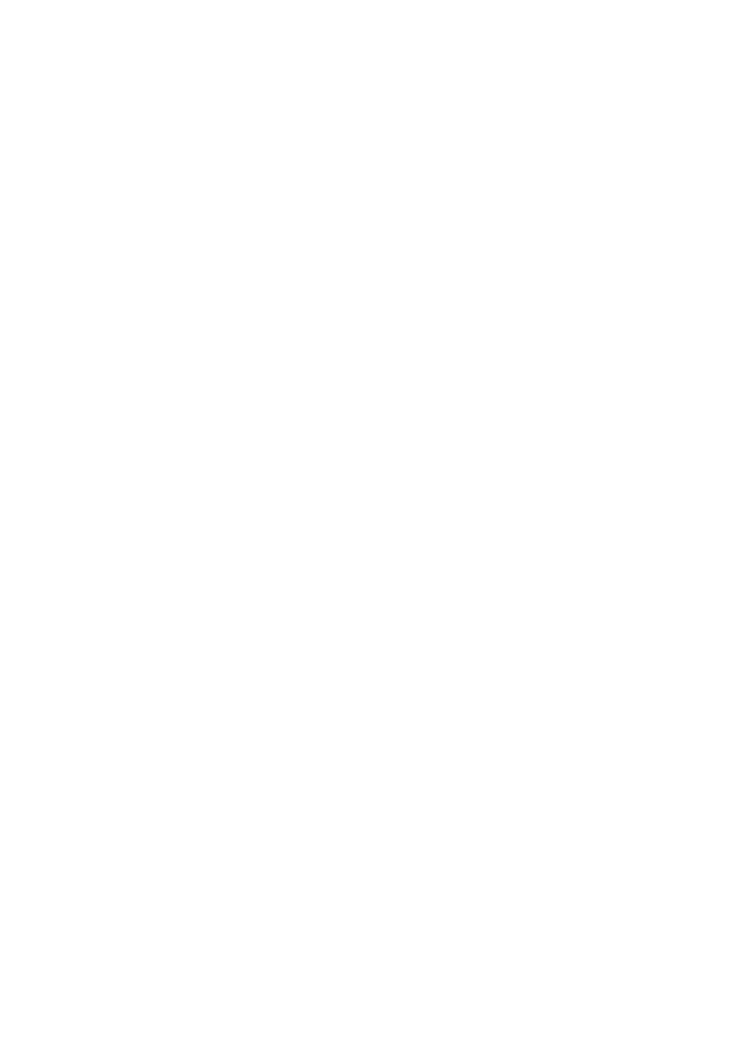
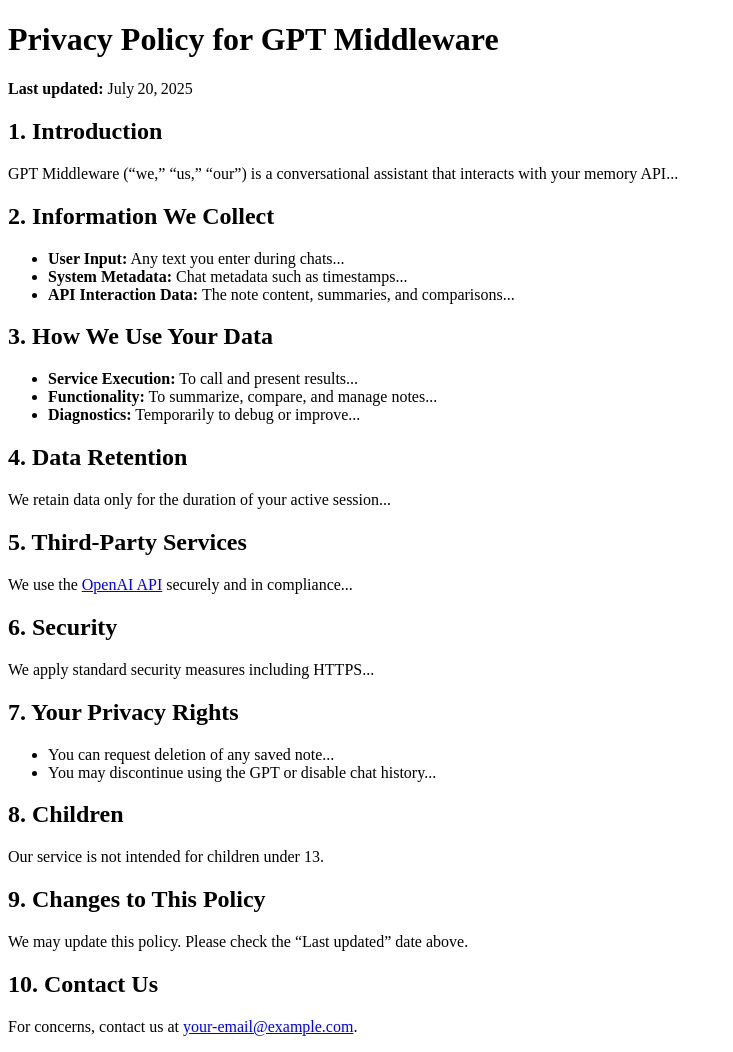
Before and after one commit to leekirk1975/Privacy-Policy, a plain HTML site: page index.html in a window 1280 px wide. Shown: the whole page, without its empty margins (0-733 px from the left). Before the commit the page ends 800 px from the top, so only its background shows below. Drawn offline with Linux system fonts and the light colour scheme.

Commit message:
Update index.html

```diff
--- a/index.html
+++ b/index.html
@@ -1,104 +1,52 @@
-<!DOCTYPE html><html><head><meta charset="utf-8">
-<title>Privacy Policy</title></head><body>
-<!-- Here’s a concise boilerplate privacy policy tailored for your **GPT Middleware**, covering the required elements:
+<!DOCTYPE html>
+<html>
+<head>
+  <meta charset="utf-8">
+  <title>Privacy Policy – GPT Middleware</title>
+</head>
+<body>
+  <h1>Privacy Policy for GPT Middleware</h1>
+  <p><strong>Last updated:</strong> July 20, 2025</p>
 
----
+  <h2>1. Introduction</h2>
+  <p>GPT Middleware (“we,” “us,” “our”) is a conversational assistant that interacts with your memory API...</p>
 
-## 📄 Privacy Policy for GPT Middleware
+  <h2>2. Information We Collect</h2>
+  <ul>
+    <li><strong>User Input:</strong> Any text you enter during chats...</li>
+    <li><strong>System Metadata:</strong> Chat metadata such as timestamps...</li>
+    <li><strong>API Interaction Data:</strong> The note content, summaries, and comparisons...</li>
+  </ul>
 
-**Last updated:** July 20, 2025
+  <h2>3. How We Use Your Data</h2>
+  <ul>
+    <li><strong>Service Execution:</strong> To call and present results...</li>
+    <li><strong>Functionality:</strong> To summarize, compare, and manage notes...</li>
+    <li><strong>Diagnostics:</strong> Temporarily to debug or improve...</li>
+  </ul>
 
-### 1. Introduction
+  <h2>4. Data Retention</h2>
+  <p>We retain data only for the duration of your active session...</p>
 
-GPT Middleware (“we,” “us,” “our”) is a conversational assistant that interacts with your memory API to retrieve, summarize, compare, and store notes. This privacy policy explains what data we collect, how we use your data, and your privacy rights.
+  <h2>5. Third-Party Services</h2>
+  <p>We use the <a href="https://openai.com/policies/row-privacy-policy/">OpenAI API</a> securely and in compliance...</p>
 
----
+  <h2>6. Security</h2>
+  <p>We apply standard security measures including HTTPS...</p>
 
-### 2. Information We Collect
+  <h2>7. Your Privacy Rights</h2>
+  <ul>
+    <li>You can request deletion of any saved note...</li>
+    <li>You may discontinue using the GPT or disable chat history...</li>
+  </ul>
 
-* **User Input:** Any text you enter during chats, such as note titles, queries, IDs, or content.
-* **System Metadata:** Chat metadata such as timestamps and message identifiers.
-* **API Interaction Data:** The note content, summaries, and comparisons retrieved via the memory API.
+  <h2>8. Children</h2>
+  <p>Our service is not intended for children under 13.</p>
 
-As noted in the OpenAI policy, our use of the GPT API is only to process your inputs and memory data—no training data or fueling of OpenAI models is included. ([Termly][1])
+  <h2>9. Changes to This Policy</h2>
+  <p>We may update this policy. Please check the “Last updated” date above.</p>
 
----
-
-### 3. How We Use Your Data
-
-* **Service Execution:** To call and present results from your memory API.
-* **Functionality:** To summarize, compare, and manage notes per your instructions.
-* **Diagnostics:** Temporarily to debug or improve service performance.
-
-We do *not* store your data externally or share it with third parties.
-
----
-
-### 4. Data Retention
-
-We retain data only for the duration of your active session. No notes or chat logs are stored beyond what your memory API persistently maintains.
-
----
-
-### 5. Third-Party Services
-
-We use the OpenAI API securely and in compliance with data protection standards. You can view OpenAI’s privacy practices on their website. ([OpenAI][2])
-
----
-
-### 6. Security
-
-We apply standard security measures and HTTPS encryption (via ngrok endpoint) to protect your data during transit.
-
----
-
-### 7. Your Privacy Rights
-
-* You have the right to request deletion of any saved note via your memory API.
-* You may discontinue using the GPT or disable chat history in OpenAI (see their policy).
-
----
-
-### 8. Children
-
-Our service is **not intended for children under 13**.
-
----
-
-### 9. Changes to This Policy
-
-We may update this policy occasionally. We'll update the “Last updated” date, and users can review any changes here.
-
----
-
-### 10. Contact Us
-
-For inquiries or concerns, please contact us at [your-preferred-email@example.com](mailto:your-preferred-email@example.com).
-
----
-
-### ✅ Summary of Key Compliance
-
-* Clearly states what data is collected and why. ([Reddit][3], [TermsFeed][4])
-* References OpenAI’s privacy practices and GPT API usage. ([Simpliant][5])
-* States data retention policies and user control. ([Simpliant][5])
-* Easy-to-understand, avoids legal jargon. ([iubenda][6])
-
----
-
-🔧 **Next steps:**
-
-1. Save this as `privacy.html` or `.md` in your project/repo.
-2. Publish it (e.g., GitHub Pages or personal domain).
-3. Copy the HTTPS URL into your GPT’s “Privacy policy URL” field and save the GPT config.
-
-Let me know once you've hosted it, or if you’d like the raw HTML version!
-
-[1]: https://termly.io/products/privacy-policy-generator/?utm_source=chatgpt.com "Free Privacy Policy Generator - Termly"
-[2]: https://openai.com/policies/row-privacy-policy/?utm_source=chatgpt.com "Privacy policy - OpenAI"
-[3]: https://www.reddit.com/r/ChatGPT/comments/14uts9t/gpt_privacy_ways_to_keep_proprietary_codedata/?utm_source=chatgpt.com "GPT Privacy - Ways to Keep Proprietary Code/Data Private? - Reddit"
-[4]: https://www.termsfeed.com/blog/sample-privacy-policy-template/?utm_source=chatgpt.com "Sample Privacy Policy Template [Download] - TermsFeed"
-[5]: https://simpliant.eu/insights/GDPR-requirements-when-using-chatgpt-api?utm_source=chatgpt.com "Data Protection aspects when using the ChatGPT-API - Simpliant"
-[6]: https://www.iubenda.com/en/help/36387-privacy-policy-template?utm_source=chatgpt.com "Free Privacy Policy Template Example for Website - Simple to use"
- -->
-</body></html>
+  <h2>10. Contact Us</h2>
+  <p>For concerns, contact us at <a href="mailto:your-email@example.com">your-email@example.com</a>.</p>
+</body>
+</html>
```
